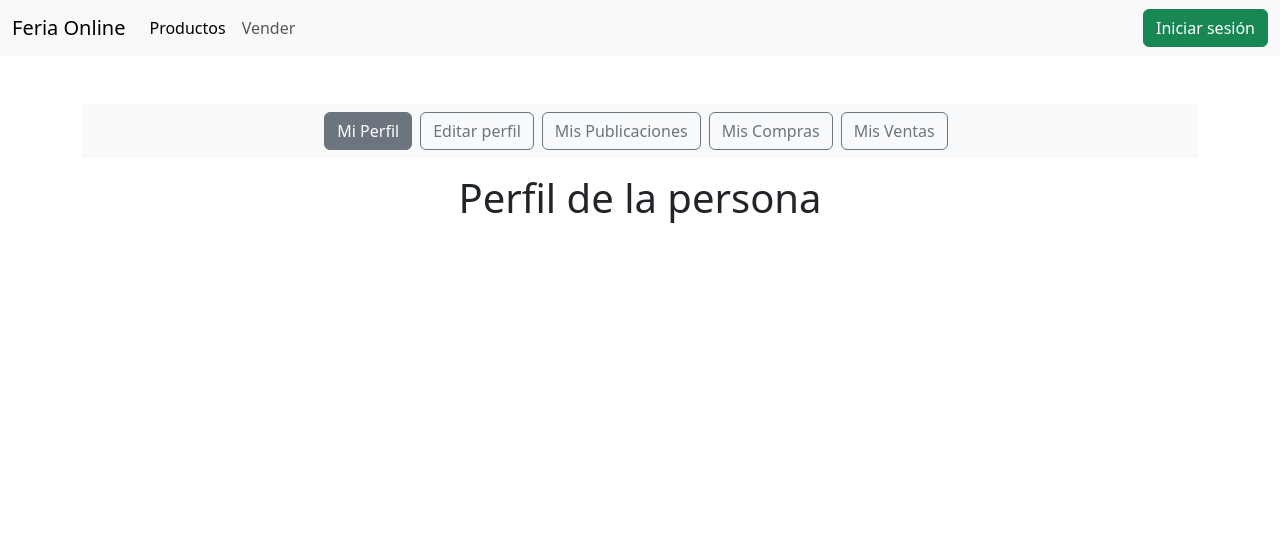
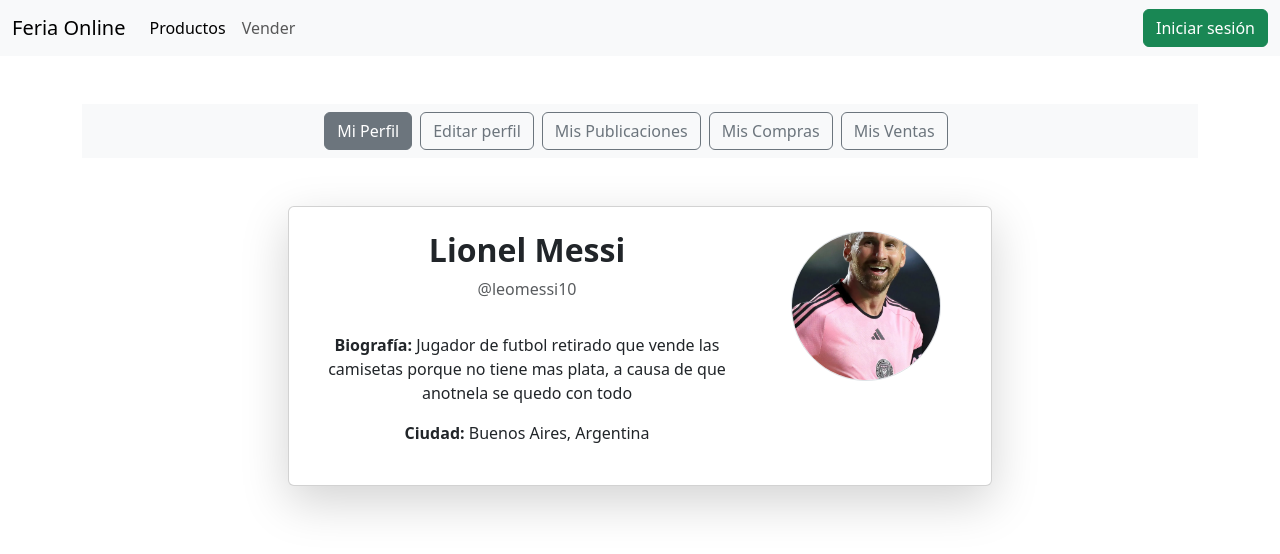
Before and after one commit to SantiagoLamot/FeriaOnline, a React (Vite) app in the folder feriaonline-frontend/: page /perfil/descripcion in a window 1280 px wide. Shown: the top 554 px of the page. Built offline with nearby package versions, Linux system fonts and the light colour scheme.

Commit message:
myProfilePage
- Desarrollo visual de esta
- Se dejaron parametros para en un futuro trabajarlo junto al back

```diff
--- /dev/null
+++ b/feriaonline-frontend/src/components/profile/PerfilCard.jsx
@@ -0,0 +1,33 @@
+import React from "react";
+
+const PerfilCard = ({ nombre, usuario, biografia, ciudad, foto }) => {
+    return (
+        <div className="card shadow-lg p-4">
+            <div className="row">
+                {/* Información del usuario a la izquierda */}
+                <div className="col-md-8 d-flex flex-column justify-content-center">
+                    <h2 className="fw-bold">{nombre}</h2>
+                    <p className="text-muted">@{usuario}</p>
+                    <p className="mt-3">
+                        <strong>Biografía:</strong> {biografia}
+                    </p>
+                    <p>
+                        <strong>Ciudad:</strong> {ciudad}
+                    </p>
+                </div>
+
+                {/* Foto de perfil a la derecha */}
+                <div className="col-md-4 text-center">
+                    <img
+                        src={foto}
+                        alt="Foto de perfil"
+                        className="rounded-circle img-fluid border"
+                        style={{ width: "150px", height: "150px", objectFit: "cover" }}
+                    />
+                </div>
+            </div>
+        </div>
+    );
+};
+
+export default PerfilCard;
--- a/feriaonline-frontend/src/pages/PerfilPages/DescripcionPage.jsx
+++ b/feriaonline-frontend/src/pages/PerfilPages/DescripcionPage.jsx
@@ -1,9 +1,19 @@
-
+import PerfilCard from "../../components/profile/PerfilCard"
 
 export const DescripcionPage = () => {
     return (
-        <>
-            <h1>Perfil de la persona</h1>
-        </>
-    )
-}
+        <div className="container mt-5">
+            <div className="row justify-content-center">
+                <div className="col-md-8">
+                    <PerfilCard
+                        nombre="Lionel Messi"
+                        usuario="leomessi10"
+                        biografia="Jugador de futbol retirado que vende las camisetas porque no tiene mas plata, a causa de que anotnela se quedo con todo"
+                        ciudad="Buenos Aires, Argentina"
+                        foto="../messiProfile.webp"
+                    />
+                </div>
+            </div>
+        </div>
+    );
+};
--- a/feriaonline-frontend/src/pages/productosPages/VerMasPage.jsx
+++ b/feriaonline-frontend/src/pages/productosPages/VerMasPage.jsx
@@ -9,7 +9,7 @@ export const VerMasPage = () => {
         <hr />
         <ProductoVerMas></ProductoVerMas>
         <br />
-        {/* En un futuro modificar y mostrar boton comprar solo cuando hay una sesion iniciada) */}
+        {/* En un futuro modificar y mostrar boton comprar solo cuando hay una sesion) */}
         <button className='btn btn-primary'>Comprar</button>
     </div>
 
```
Also changed, not shown: feriaonline-frontend/messiProfile.webp (added).
